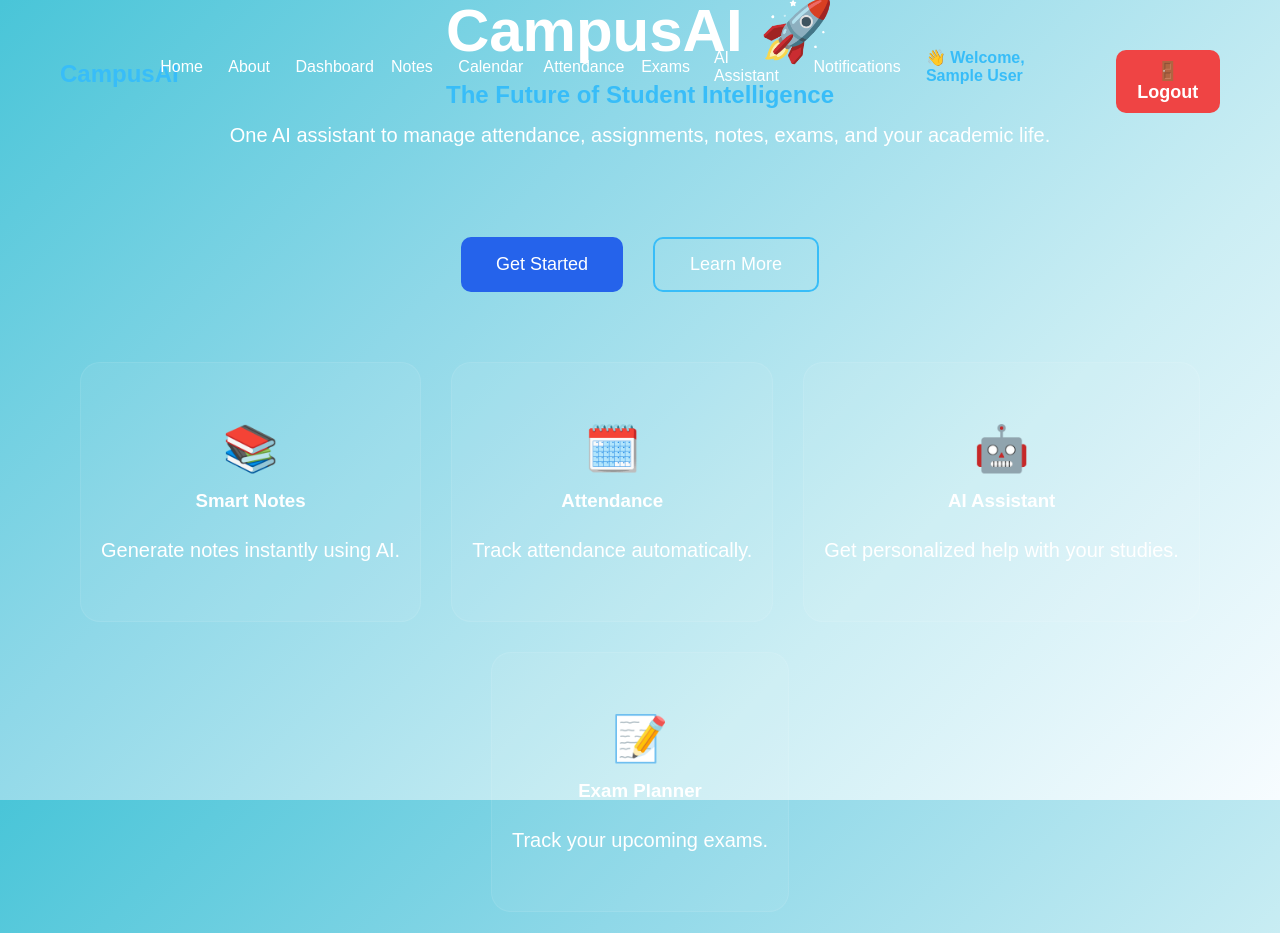
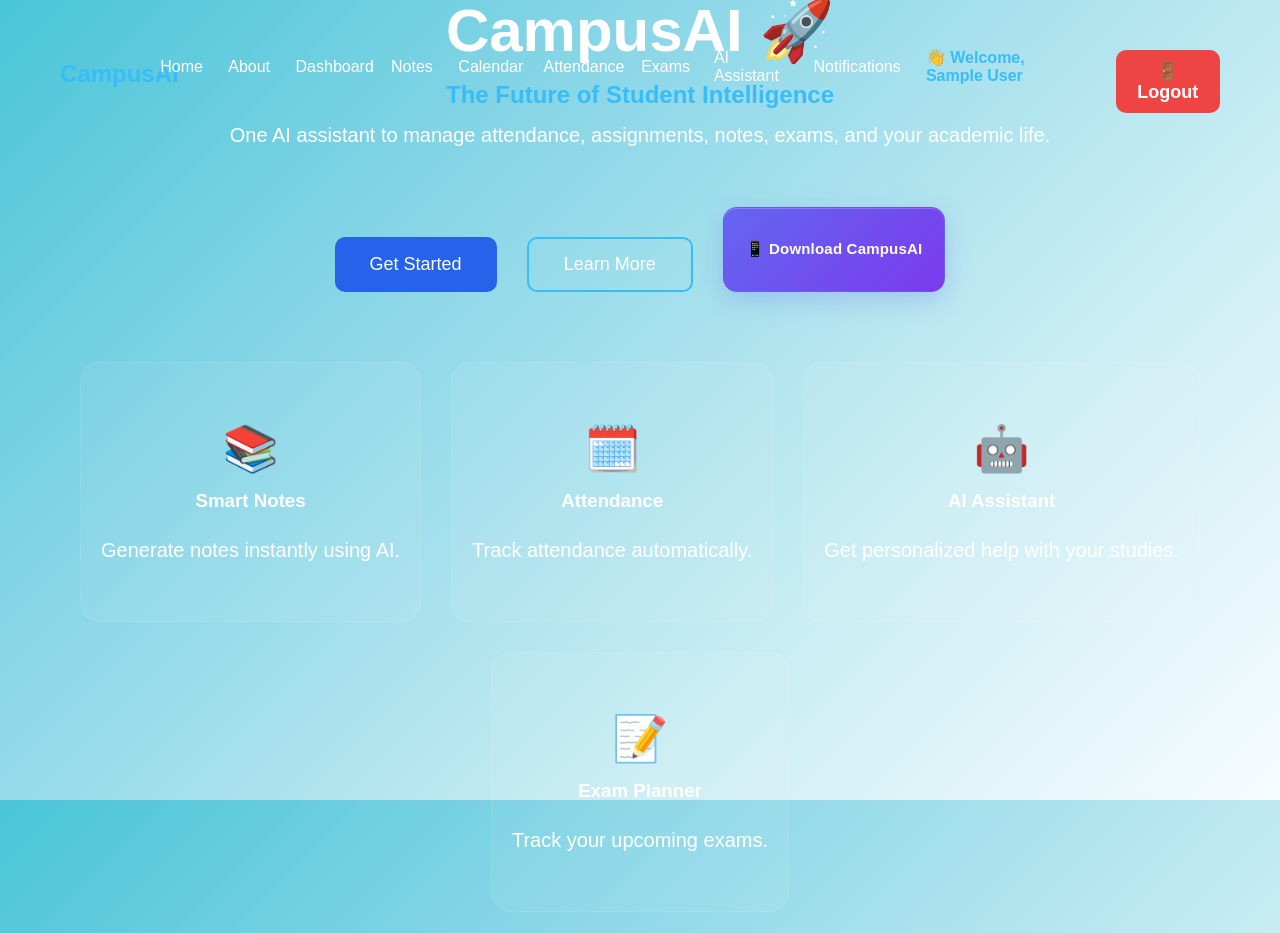
Before and after one commit to kapilsingh-01/CampusAI, a React (Vite) app: page / in a window 1280 px wide. Built offline with nearby package versions, Linux system fonts and the light colour scheme; no server answers; sample sign-in values are in the browser's storage.

Commit message:
Add CampusAI Android download

```diff
--- /dev/null
+++ b/capacitor.config.json
@@ -0,0 +1,5 @@
+{
+  "appId": "com.kapil.campusai",
+  "appName": "CampusAI",
+  "webDir": "dist"
+}
--- a/package.json
+++ b/package.json
@@ -10,6 +10,9 @@
     "preview": "vite preview"
   },
   "dependencies": {
+    "@capacitor/android": "^8.5.0",
+    "@capacitor/cli": "^8.5.0",
+    "@capacitor/core": "^8.5.0",
     "@google/genai": "^2.15.0",
     "axios": "^1.19.0",
     "firebase": "^12.17.1",
--- a/src/components/Hero.jsx
+++ b/src/components/Hero.jsx
@@ -14,12 +14,20 @@
       </p>
 
       <div className="buttons">
-        <button>Get Started</button>
+  <button>Get Started</button>
 
-        <button className="secondary">
-          Learn More
-        </button>
-      </div>
+  <button className="secondary">
+    Learn More
+  </button>
+
+  <a
+    href="/CampusAI.apk"
+    download
+    className="download-app-btn"
+  >
+    📱 Download CampusAI
+  </a>
+</div>
 
       <div className="features">
 
--- a/src/index.css
+++ b/src/index.css
@@ -3664,3 +3664,65 @@
     }
 
 }
+
+/* CampusAI Android Download Button */
+.download-app-btn {
+  display: inline-flex;
+  align-items: center;
+  justify-content: center;
+  gap: 9px;
+
+  padding: 13px 22px;
+  min-height: 48px;
+
+  border: 1px solid rgba(99, 102, 241, 0.35);
+  border-radius: 14px;
+
+  background: linear-gradient(
+    135deg,
+    #6366f1 0%,
+    #7c3aed 100%
+  );
+
+  color: #ffffff;
+  text-decoration: none;
+
+  font-size: 15px;
+  font-weight: 700;
+  letter-spacing: 0.2px;
+
+  box-shadow:
+    0 8px 24px rgba(99, 102, 241, 0.25),
+    inset 0 1px 0 rgba(255, 255, 255, 0.2);
+
+  transition:
+    transform 0.25s ease,
+    box-shadow 0.25s ease,
+    filter 0.25s ease;
+
+  cursor: pointer;
+  white-space: nowrap;
+}
+
+.download-app-btn:hover {
+  transform: translateY(-3px);
+  filter: brightness(1.08);
+
+  box-shadow:
+    0 14px 30px rgba(99, 102, 241, 0.35),
+    inset 0 1px 0 rgba(255, 255, 255, 0.25);
+}
+
+.download-app-btn:active {
+  transform: translateY(-1px) scale(0.98);
+}
+
+/* Mobile */
+@media (max-width: 600px) {
+  .download-app-btn {
+    width: 100%;
+    max-width: 280px;
+    padding: 12px 18px;
+    font-size: 14px;
+  }
+}
```
Also changed, not shown: 58 other files (tests, documents, lock files or other folders).
